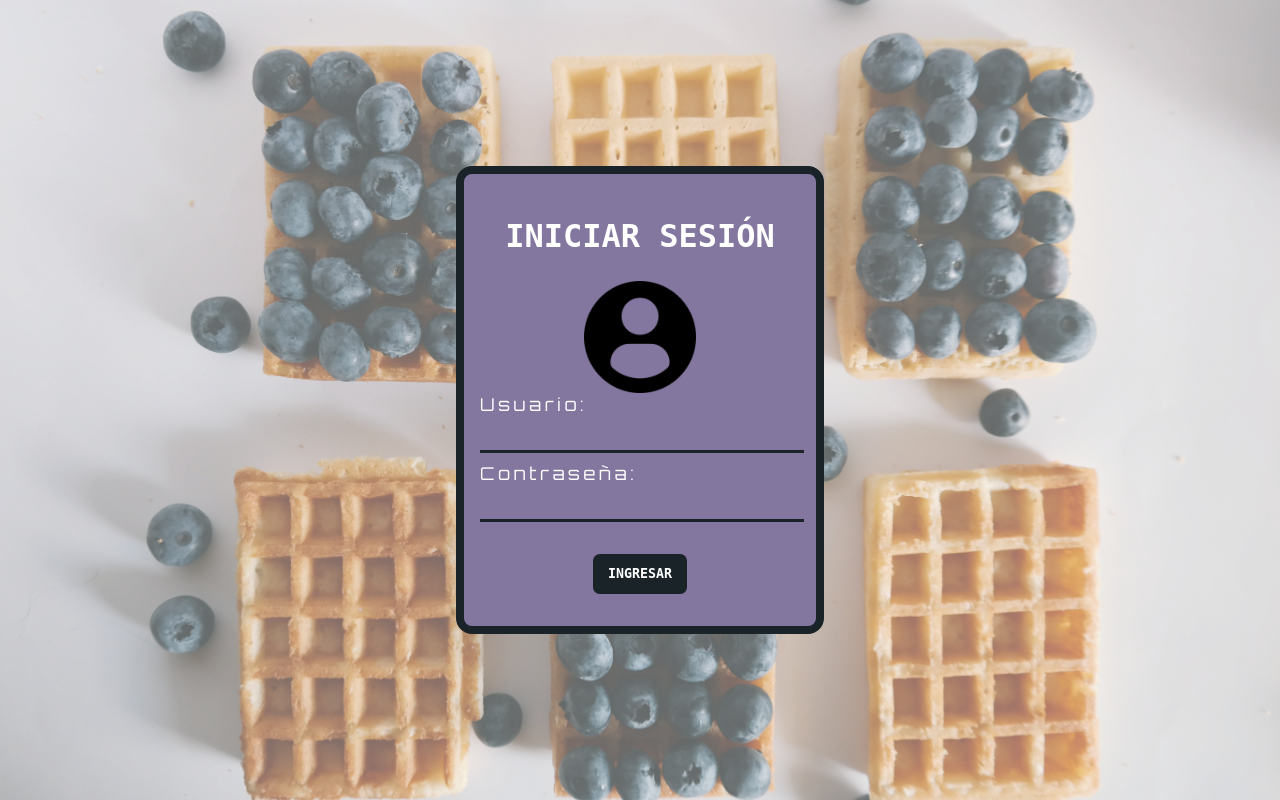
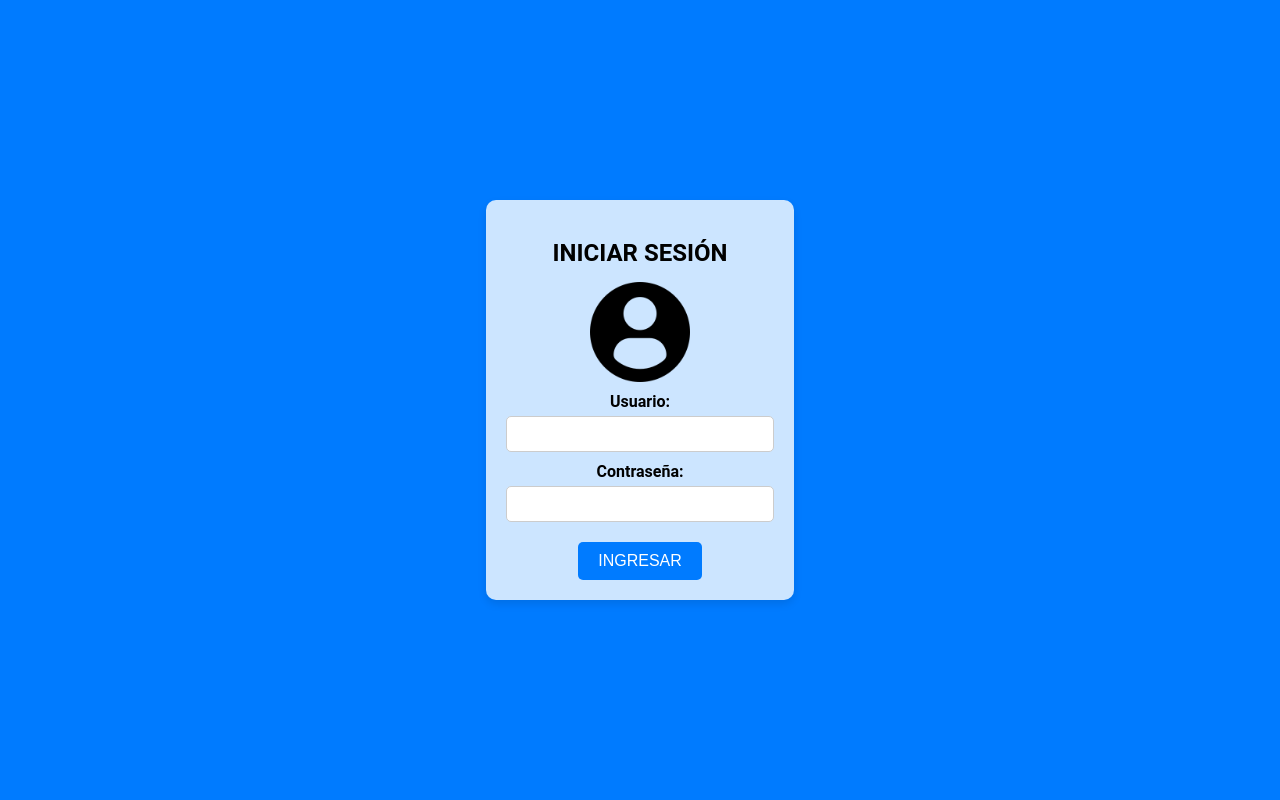
Before and after one commit to cjgranda19/Proyecto3, a PHP site: page / in a window 1280 px wide. Run offline with PHP 8.4, Linux system fonts and the light colour scheme.

Commit message:
Cambios en varios estilos

```diff
--- a/css/index.css
+++ b/css/index.css
@@ -1,153 +1,83 @@
 @charset "utf-8";
 /* CSS Document */
 
-body{
+body {
+	margin: 0;
 	padding: 0;
-	margin: 0;
+	font-family: 'Roboto', sans-serif;
+	background-color: #007bff;
   }
 
-.padre{
+  .padre {
+	display: flex;
+	justify-content: center;
+	align-items: center;
 	height: 100vh;
-	width: 100%;
   }
 
-.padre #fondo{
+  #fondo {
+	position: absolute;
+	width: 100%;
 	height: 100%;
-	width: 100%;
 	object-fit: cover;
-	position: absolute;
-	opacity: 0.65;
+	z-index: -1;
   }
 
-.hijo{
-	height: 100vh;
-	width: 100%;
-	display: flex;
-	align-items: center;
-	justify-content: center;
+  .hijo {
+	background-color: rgba(255, 255, 255, 0.8);
+	border-radius: 10px;
+	padding: 20px;
+	box-shadow: 0 4px 8px rgba(0, 0, 0, 0.1);
   }
 
-.nieto{
-	width: 20rem;
-	z-index: 10;
-	padding: 1em;
-	border: 0.5em solid #192328;
-    border-radius: 1em;
-    background-color: #83779F;
+  .login {
+	display: flex;
+	flex-direction: column;
+	align-items: center;
   }
 
-.nieto h2{
-	text-align: center;
-	color: #fff;
-	font-size: 2rem;
-	font-family: 'monospace', sans-serif;
+  #title {
+	font-size: 24px;
+	margin-bottom: 15px;
   }
 
-.nieto img{
-	height: 7em;
-	width: 7em;
-	z-index: 20;
-	display: flex;
-	margin: 0 auto;
+  #usuario {
+	width: 100px;
+	margin-bottom: 10px;
   }
 
-/*literal el texto de 'usuario' y 'contraseña'*/
-
-.nieto #labelxd, .nieto #labelxd2{
-	font-family: 'Orbitron', sans-serif;
-	color: #fff;
-	font-size: 1.1em;
-	letter-spacing: 0.2em;
+  label {
+	font-size: 16px;
+	font-weight: bold;
+	margin-bottom: 5px;
   }
 
-/*cajas de texto de usuario y contrasñea*/
-
-.nieto #name, .nieto #apellido{
-    width: 100%;
-    padding-bottom: .4em;
-    margin-bottom: 0.6em;
-    border-radius: 0.3px;
-    display: block;
-    border: none;
-    border-bottom: 3px solid #192328;
-    background: transparent;
-    font-family: 'monospace', sans-serif;
-    font-size: 1rem;
-    font-weight: bold;
+  input[type="text"],
+  input[type="password"] {
+	width: 250px;
+	padding: 8px;
+	font-size: 16px;
+	border: 1px solid #ccc;
+	border-radius: 5px;
+	margin-bottom: 10px;
   }
 
-.nieto #name, .nieto #apellido{
-	margin-top: 0.5em;
+  .alert {
+	color: red;
+	margin-bottom: 10px;
   }
 
-.nieto #name:focus, .nieto #apellido:focus {
-	background: linear-gradient(to bottom , transparent, #333);
-	outline: none;
-	border-bottom: 3px solid #fff;
+  #ingresar {
+	background-color: #007bff;
 	color: #fff;
-	font-size: 1rem;
+	padding: 10px 20px;
+	border: none;
+	border-radius: 5px;
+	cursor: pointer;
+	font-size: 16px;
+	transition: background-color 0.3s ease;
   }
 
-.nieto #apellido{
-	letter-spacing: 0.2em;
+  #ingresar:hover {
+	background-color: #0056b3;
   }
-
-.nieto #apellido:focus{
-	letter-spacing: 0.2em;
-}
-
-
-/*boton de ingresar*/
-
-.nieto #ingresar{
-  border: none;
-  width: 7em;
-  height: 3em;
-  border-radius: 0.5em;
-  background-color: #192328;
-  color: #fff;
-  cursor: pointer;
-  font-family: 'monospace', sans-serif;
-  margin: 1rem auto;
-  font-weight: bold;
-  display: block;
-}
-
-
-.nieto #ingresar:hover {
-    background-color: #fff;
-    color: #192328;
-}
-
-.nieto #alerta{
-	display: flex;
-	align-items: center;
-	justify-content: center;
-	font-weight: bold;
-	color: red;
-	margin-top: 1rem;
-	margin-bottom: 1rem;
-	font-family: 'monospace', sans-serif;
-}
-
-/*haciendo los tamaños responsivos*/
-
-@media screen and (max-width: 900px){
-
-	.nieto{
-	height: 34em;
-	}
-
-	.nieto img{
-		margin-bottom: 2em;
-	}
-
-	.nieto #name{
-		margin-bottom: 3em;
-	}
-
-	.nieto #ingresar{
-		margin-top: 3.5em;
-		font-size: 1.2em;
-	}
-}
--- a/index.php
+++ b/index.php
@@ -56,7 +56,6 @@ if(!empty($_SESSION['active'])){
 </head>
 <body>
 	<div class="padre">
-		<img src="img/fondo2.jpg" alt="fondo 1" id="fondo">
 		<div class="hijo">
 			<div class="nieto">
 				<form class="login" action="" method="post">
--- a/sistema/includes/nav.php
+++ b/sistema/includes/nav.php
@@ -36,14 +36,14 @@
                     </ul>
                 </li>
                 <li class="principal">
-                    <a href="#"><i class="fa-solid fa-clipboard-list"></i> Recetas</a>
+                    <a href="#"><i class="fa-solid fa-clipboard-list"></i> Productos</a>
                     <ul>
                         <?php
                         if($_SESSION['rol'] == 1){
                             ?>
-                            <li><a href="registro_receta.php"><i class="fa-solid fa-plus"></i> Nueva Receta</a></li>
+                            <li><a href="registro_receta.php"><i class="fa-solid fa-plus"></i> Nuevo Producto</a></li>
                         <?php } ?>
-                        <li><a href="lista_recetas.php"><i class="fa-solid fa-list"></i> Lista de Recetas</a></li>
+                        <li><a href="lista_recetas.php"><i class="fa-solid fa-list"></i> Lista de Productos</a></li>
                     </ul>
                 </li>
 				<li class="principal">
```
Also changed, not shown: sistema/factura/factura_plantilla.php (+5 -5 lines). Lines whose indentation alone changed are shown as unchanged.
